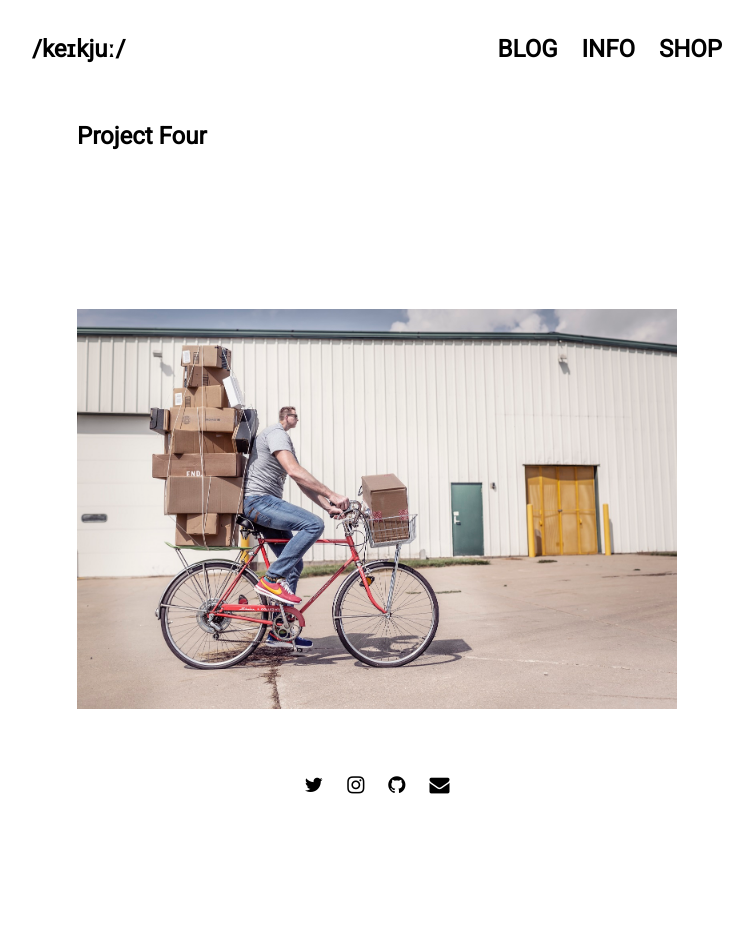
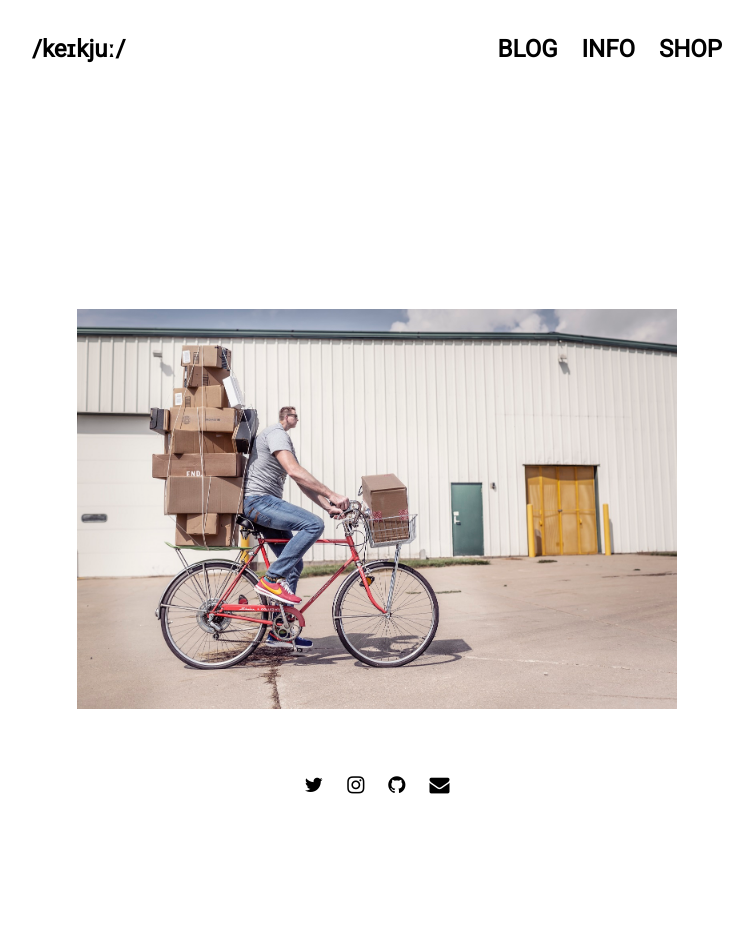
Before and after one commit to keikju/keikju.github.io, a Jekyll site: the page built from projects/proj-4.md, in a window 1280 px wide. Shown: the whole page, without its empty margins (263-1016 px from the left). Built offline with Jekyll 4.4.1, drawn with Linux system fonts in a browser that asks for light colours; nearby versions of some CDN libraries.

Commit message:
black -> white

```diff
--- a/_data/layout.yml
+++ b/_data/layout.yml
@@ -4,9 +4,9 @@
 
 # Colors
 
-accent: "#FFA600"
+accent: "#ffA600"
 
-textColor: "#fff"
+textColor: "#ffffff"
 headlineColor: "#333"
 bgcolor: "#e5eaee"
-documentBackgroundColor: "#000"
+documentBackgroundColor: "#000000"
--- a/assets/css/3-sections/_blog.sass
+++ b/assets/css/3-sections/_blog.sass
@@ -10,7 +10,7 @@
         size: 24px
         weight: 700
       a
-        color: black
+        color: white
       &:hover a
         color: $accent-color
     .blog-date
--- a/assets/css/3-sections/_image.sass
+++ b/assets/css/3-sections/_image.sass
@@ -20,7 +20,7 @@
     //transition: .5s ease
     background-color: rgba(255,255,255,0.05)
   .text
-    color: black
+    color: white
     font:
       size: 24px
       weight: 700
--- a/assets/css/3-sections/_page.sass
+++ b/assets/css/3-sections/_page.sass
@@ -3,7 +3,7 @@
   margin: 30px
   h1
     line-height: 1.5
-    color: black
+    color: white
     font:
       size: 30px
       weight: 700
--- a/assets/css/3-sections/_post.sass
+++ b/assets/css/3-sections/_post.sass
@@ -4,7 +4,7 @@
   position: relative
   display: block
   h4
-    color: black
+    color: white
     line-height: 1.2
     margin-bottom: 10px
     font:
```
